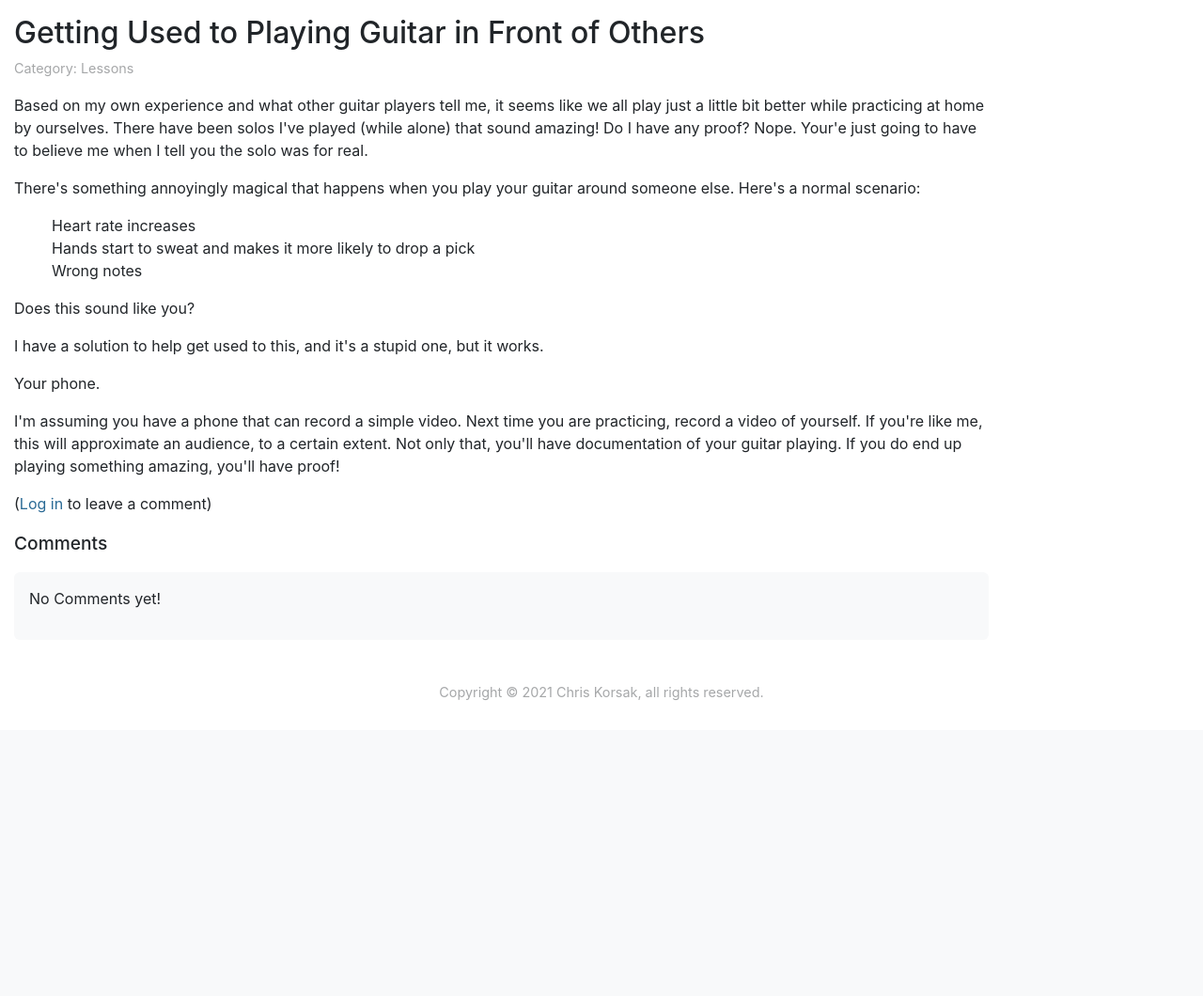
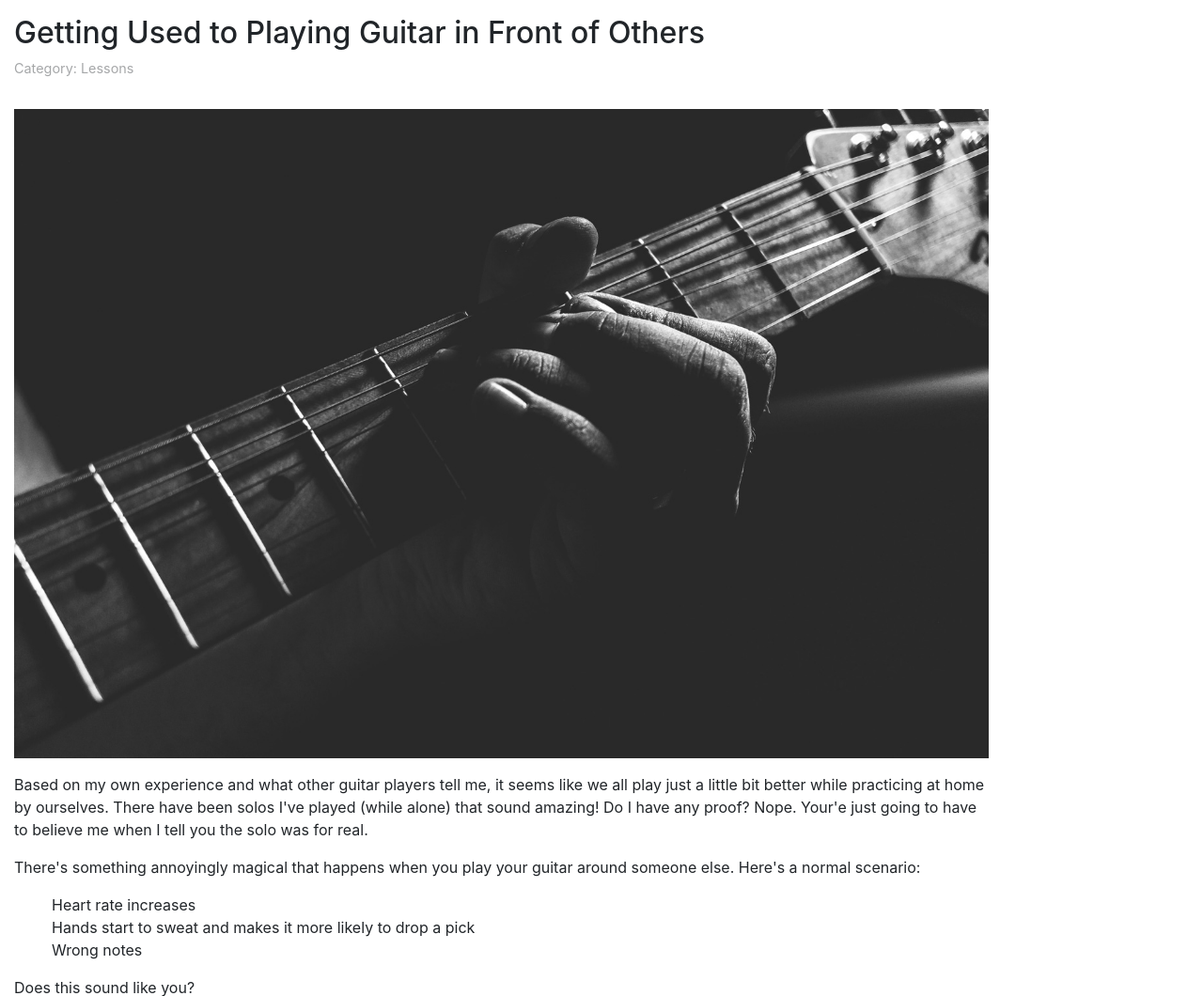
Before and after one commit to chriskorsak/capstone, a Django app: a page that uses ckblues/templates/ckblues/post.html in a window 1280 px wide. Shown: the part 146-1206 px from the top of the page at 94% size. Before the commit the page ends 891 px from the top, so only its background shows below. Run offline with Django 3.2, Linux system fonts and the light colour scheme; data comes from the database, SQL or seed files in the repository; both versions use the stored data as it was after the commit; some libraries are stand-ins or nearby versions.

Commit message:
implement blog post header image upload: update Post model, update settings.py and urls.py, add image to both index.html and post.html templates, create media folder for image uploads.

```diff
--- a/capstone/settings.py
+++ b/capstone/settings.py
@@ -12,6 +12,7 @@ https://docs.djangoproject.com/en/3.1/ref/settings/
 
 from pathlib import Path
 from .secrets import secretollave
+import os
 
 # Build paths inside the project like this: BASE_DIR / 'subdir'.
 BASE_DIR = Path(__file__).resolve().parent.parent
@@ -123,6 +124,9 @@ USE_TZ = True
 # https://docs.djangoproject.com/en/3.1/howto/static-files/
 
 STATIC_URL = '/static/'
+MEDIA_URL = '/media/'
+
+MEDIA_ROOT = os.path.join(BASE_DIR, 'media')
 
 CKEDITOR_CONFIGS = {
     'default': {
--- a/capstone/urls.py
+++ b/capstone/urls.py
@@ -16,7 +16,13 @@ Including another URLconf
 from django.contrib import admin
 from django.urls import path, include
 
+from django.conf import settings
+from django.conf.urls.static import static
+
 urlpatterns = [
     path('admin/', admin.site.urls),
     path('', include('ckblues.urls'))
-]
+]+ static(settings.MEDIA_URL, document_root=settings.MEDIA_ROOT)
+
+# if settings.DEBUG:
+#     urlpatterns += static(settings.MEDIA_URL, document_root=settings.MEDIA_ROOT)
--- a/ckblues/models.py
+++ b/ckblues/models.py
@@ -9,6 +9,7 @@ class Post(models.Model):
   author = models.ForeignKey(User, on_delete=models.CASCADE)
   date = models.DateTimeField(auto_now_add=True)
   title = models.CharField(max_length=256)
+  headerImage = models.ImageField(blank=True, upload_to="images/")
   slug = models.SlugField(max_length=50, blank=True)
   body = RichTextField(blank=True, null=True)
   excerpt = models.TextField(max_length=512, blank=True)
--- a/ckblues/static/ckblues/styles.css
+++ b/ckblues/static/ckblues/styles.css
@@ -117,6 +117,12 @@ iframe {
   height: 315px;
 }
 
+.header-image {
+  max-width: 100%;
+  height: auto;
+  margin: 1em 0;
+}
+
 /* comment section of feedback and post */
 
 ul > li {
--- a/ckblues/templates/ckblues/index.html
+++ b/ckblues/templates/ckblues/index.html
@@ -28,6 +28,9 @@
       {% for post in page_obj %}
         <section class="post">
           <h1><a href="{% url 'post' post.slug %}">{{ post.title }}</a></h1>
+          {% if post.headerImage %}
+            <img src="{{ post.headerImage.url }}" alt="{{ post.title }}" class="header-image">
+          {% endif %}
           <p>{{ post.excerpt | safe }}</p>
         </section>
       {% endfor %}
--- a/ckblues/templates/ckblues/post.html
+++ b/ckblues/templates/ckblues/post.html
@@ -7,6 +7,9 @@
       {% if user.is_authenticated or post.premium == False %}
         <h1>{{ post.title }}</h1>
         <p class="post-category">Category: {{ post.category }}</p>
+        {% if post.headerImage %}
+          <img src="{{ post.headerImage.url }}" alt="{{ post.title }}" class="header-image">
+        {% endif %}
 
         {{ post.body | safe }}
 
```
Also changed, not shown: ckblues/migrations/0009_post_headerimage.py (added), db.sqlite3, media/images/caio-silva-C7RFkKvThG4-unsplash.jpg (added).
